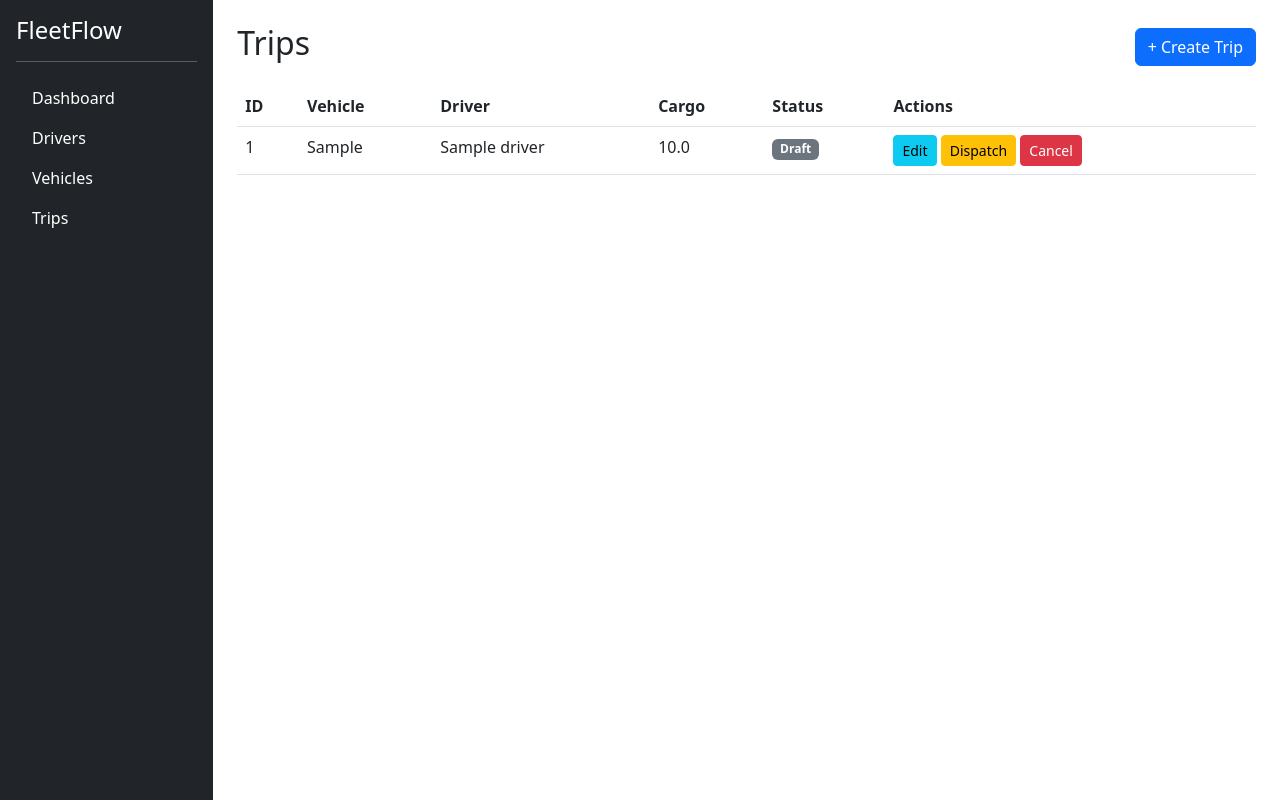
After one commit to itspavant/FleetFlow, a Flask app: page /trips/ in a window 1280 px wide. The commit adds this page. Run offline with Flask 3, Linux system fonts and the light colour scheme; a user stored in the database is signed in; tables that the repository leaves empty hold one stand-in row (values such as "Sample post").

Commit message:
Trips Module implemented

```diff
--- a/app/__init__.py
+++ b/app/__init__.py
@@ -20,12 +20,14 @@ def create_app():
     from app.routes.auth import auth_bp
     from app.routes.dashboard import dashboard_bp
     from app.routes.vehicles import vehicles_bp
-    from app.routes.drivers import drivers_bp   # ✅ Add here
+    from app.routes.drivers import drivers_bp
+    from app.routes.trips import trips_bp
 
     app.register_blueprint(auth_bp)
     app.register_blueprint(dashboard_bp)
     app.register_blueprint(vehicles_bp)
     app.register_blueprint(drivers_bp)
+    app.register_blueprint(trips_bp)
 
     # User loader
     from app.models.user import User
--- /dev/null
+++ b/app/routes/trips.py
@@ -0,0 +1,140 @@
+from flask import Blueprint, render_template, request, redirect, url_for, flash
+from flask_login import login_required
+from app.extensions import db
+from app.models.trip import Trip
+from app.models.vehicle import Vehicle
+from app.models.driver import Driver
+from app.models.enums import TripStatus, VehicleStatus, DriverStatus
+from app.services.trip_service import TripService
+from app.services.exceptions import TripAssignmentError
+
+trips_bp = Blueprint("trips", __name__, url_prefix="/trips")
+
+
+@trips_bp.route("/")
+@login_required
+def list_trips():
+    trips = Trip.query.filter(
+        Trip.status != TripStatus.CANCELLED
+    ).all()
+
+    return render_template("trips/list.html", trips=trips)
+
+
+@trips_bp.route("/create", methods=["GET", "POST"])
+@login_required
+def create_trip():
+    vehicles = Vehicle.query.filter(
+        Vehicle.status == VehicleStatus.AVAILABLE
+    ).all()
+
+    drivers = Driver.query.filter(
+        Driver.status == DriverStatus.ON_DUTY
+    ).all()
+
+    if request.method == "POST":
+        vehicle_id = int(request.form["vehicle_id"])
+        driver_id = int(request.form["driver_id"])
+        cargo_weight = float(request.form["cargo_weight"])
+        origin = request.form["origin"]
+        destination = request.form["destination"]
+        revenue = float(request.form["revenue"])
+
+        trip = Trip(
+            vehicle_id=vehicle_id,
+            driver_id=driver_id,
+            cargo_weight=cargo_weight,
+            origin=origin,
+            destination=destination,
+            revenue=revenue,
+            status=TripStatus.DRAFT
+        )
+
+        db.session.add(trip)
+        db.session.commit()
+
+        flash("Trip created as Draft.")
+        return redirect(url_for("trips.list_trips"))
+
+    return render_template(
+        "trips/create.html",
+        vehicles=vehicles,
+        drivers=drivers
+    )
+
+
+@trips_bp.route("/dispatch/<int:trip_id>")
+@login_required
+def dispatch_trip(trip_id):
+    try:
+        TripService.dispatch_trip(trip_id)
+        flash("Trip dispatched successfully.")
+    except TripAssignmentError as e:
+        flash(str(e))
+    return redirect(url_for("trips.list_trips"))
+
+
+@trips_bp.route("/cancel/<int:trip_id>")
+@login_required
+def cancel_trip(trip_id):
+    trip = Trip.query.get_or_404(trip_id)
+
+    if trip.status != TripStatus.DRAFT:
+        flash("Only draft trips can be cancelled.")
+        return redirect(url_for("trips.list_trips"))
+
+    trip.status = TripStatus.CANCELLED
+    db.session.commit()
+
+    flash("Trip cancelled.")
+    return redirect(url_for("trips.list_trips"))
+
+
+@trips_bp.route("/complete/<int:trip_id>", methods=["POST"])
+@login_required
+def complete_trip(trip_id):
+    end_odometer = float(request.form["end_odometer"])
+    try:
+        TripService.complete_trip(trip_id, end_odometer)
+        flash("Trip completed successfully.")
+    except Exception as e:
+        flash(str(e))
+    return redirect(url_for("trips.list_trips"))
+
+
+@trips_bp.route("/edit/<int:trip_id>", methods=["GET", "POST"])
+@login_required
+def edit_trip(trip_id):
+    trip = Trip.query.get_or_404(trip_id)
+
+    if trip.status != TripStatus.DRAFT:
+        flash("Only draft trips can be edited.")
+        return redirect(url_for("trips.list_trips"))
+
+    vehicles = Vehicle.query.filter(
+        Vehicle.status == VehicleStatus.AVAILABLE
+    ).all()
+
+    drivers = Driver.query.filter(
+        Driver.status == DriverStatus.ON_DUTY
+    ).all()
+
+    if request.method == "POST":
+        trip.vehicle_id = int(request.form["vehicle_id"])
+        trip.driver_id = int(request.form["driver_id"])
+        trip.cargo_weight = float(request.form["cargo_weight"])
+        trip.origin = request.form["origin"]
+        trip.destination = request.form["destination"]
+        trip.revenue = float(request.form["revenue"])
+
+        db.session.commit()
+
+        flash("Trip updated.")
+        return redirect(url_for("trips.list_trips"))
+
+    return render_template(
+        "trips/edit.html",
+        trip=trip,
+        vehicles=vehicles,
+        drivers=drivers
+    )
--- a/app/templates/base.html
+++ b/app/templates/base.html
@@ -33,6 +33,12 @@
                         Vehicles
                     </a>
                 </li>
+                <li class="nav-item">
+                    <a class="nav-link text-white"
+                    href="{{ url_for('trips.list_trips') }}">
+                        Trips
+                    </a>
+                </li>
             </ul>
         </div>
 
--- /dev/null
+++ b/app/templates/trips/list.html
@@ -0,0 +1,76 @@
+{% extends "base.html" %}
+
+{% block content %}
+<div class="d-flex justify-content-between align-items-center">
+    <h2>Trips</h2>
+    <a href="{{ url_for('trips.create_trip') }}"
+       class="btn btn-primary">
+       + Create Trip
+    </a>
+</div>
+
+<table class="table table-hover mt-3">
+    <thead>
+        <tr>
+            <th>ID</th>
+            <th>Vehicle</th>
+            <th>Driver</th>
+            <th>Cargo</th>
+            <th>Status</th>
+            <th>Actions</th>
+        </tr>
+    </thead>
+    <tbody>
+        {% for t in trips %}
+        <tr>
+            <td>{{ t.id }}</td>
+            <td>{{ t.vehicle.model }}</td>
+            <td>{{ t.driver.name }}</td>
+            <td>{{ t.cargo_weight }}</td>
+
+            <td>
+                {% if t.status.value == "Draft" %}
+                    <span class="badge bg-secondary">Draft</span>
+                {% elif t.status.value == "Dispatched" %}
+                    <span class="badge bg-primary">Dispatched</span>
+                {% else %}
+                    <span class="badge bg-success">Completed</span>
+                {% endif %}
+            </td>
+
+            <td>
+                {% if t.status.value == "Draft" %}
+                    <a href="{{ url_for('trips.edit_trip', trip_id=t.id) }}"
+                    class="btn btn-sm btn-info">
+                        Edit
+                    </a>
+
+                    <a href="{{ url_for('trips.dispatch_trip', trip_id=t.id) }}"
+                    class="btn btn-sm btn-warning">
+                        Dispatch
+                    </a>
+
+                    <a href="{{ url_for('trips.cancel_trip', trip_id=t.id) }}"
+                    class="btn btn-sm btn-danger">
+                        Cancel
+                    </a>
+                {% elif t.status.value == "Dispatched" %}
+                    <form method="POST"
+                          action="{{ url_for('trips.complete_trip', trip_id=t.id) }}"
+                          style="display:inline;">
+                        <input type="number"
+                               name="end_odometer"
+                               placeholder="Final Odometer"
+                               required>
+                        <button class="btn btn-sm btn-success">
+                            Complete
+                        </button>
+                    </form>
+                {% endif %}
+            </td>
+
+        </tr>
+        {% endfor %}
+    </tbody>
+</table>
+{% endblock %}
```
Also changed, not shown: app/templates/trips/create.html (added, +60 -0 lines), app/templates/trips/edit.html (added, +70 -0 lines).
